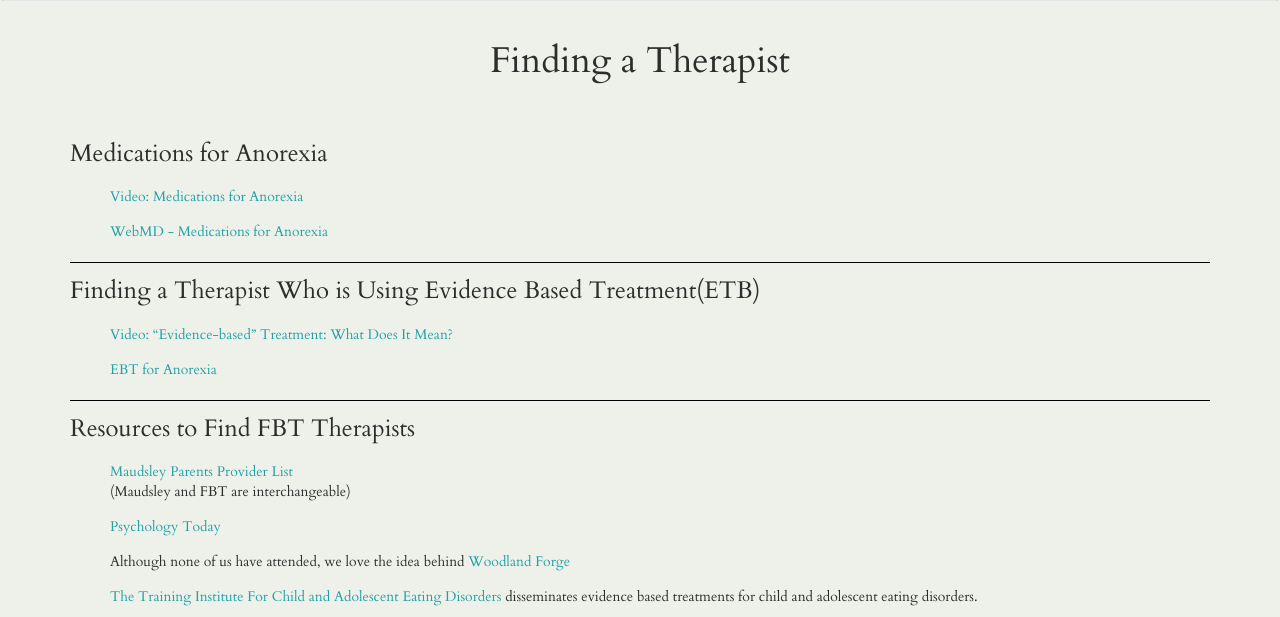
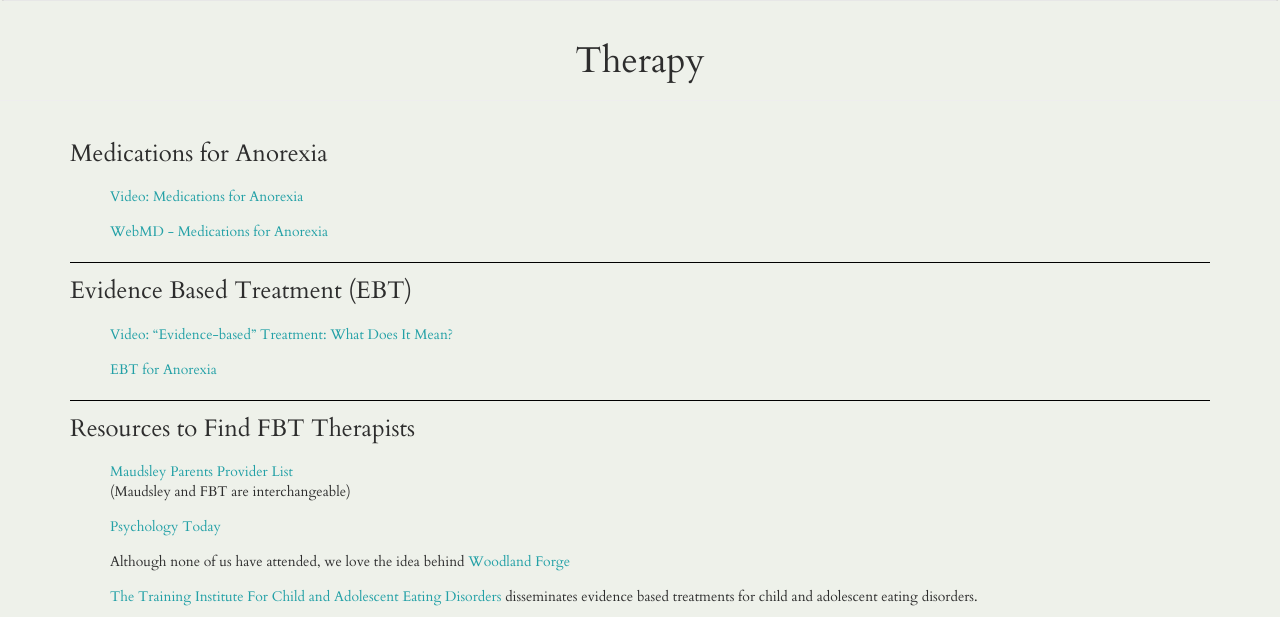
Before and after one commit to smturek/parentstoparents, a plain HTML site: page find.html in a window 1280 px wide. Shown: the part 183-800 px from the top of the page. Drawn offline with nearby package versions, Linux system fonts and the light colour scheme.

Commit message:
minor text fixes

```diff
--- a/find.html
+++ b/find.html
@@ -69,7 +69,7 @@
     </nav>
 
       <div class="text-center page-header">
-        <h1>Finding a Therapist</h1>
+        <h1>Therapy</h1>
       </div>
 
     <div class="container">
@@ -87,7 +87,7 @@
         </div>
 
         <div>
-          <h3 class="margin-bottom-20 border-top">Finding a Therapist Who is Using Evidence Based Treatment(ETB)</h3>
+          <h3 class="margin-bottom-20 border-top">Evidence Based Treatment (EBT)</h3>
           <ul class="no-bullets">
             <li>
               <a href="https://www.youtube.com/watch?v=7dzkS0ioqqw" class="teal">Video: “Evidence-based” Treatment: What Does It Mean?</a>
```
